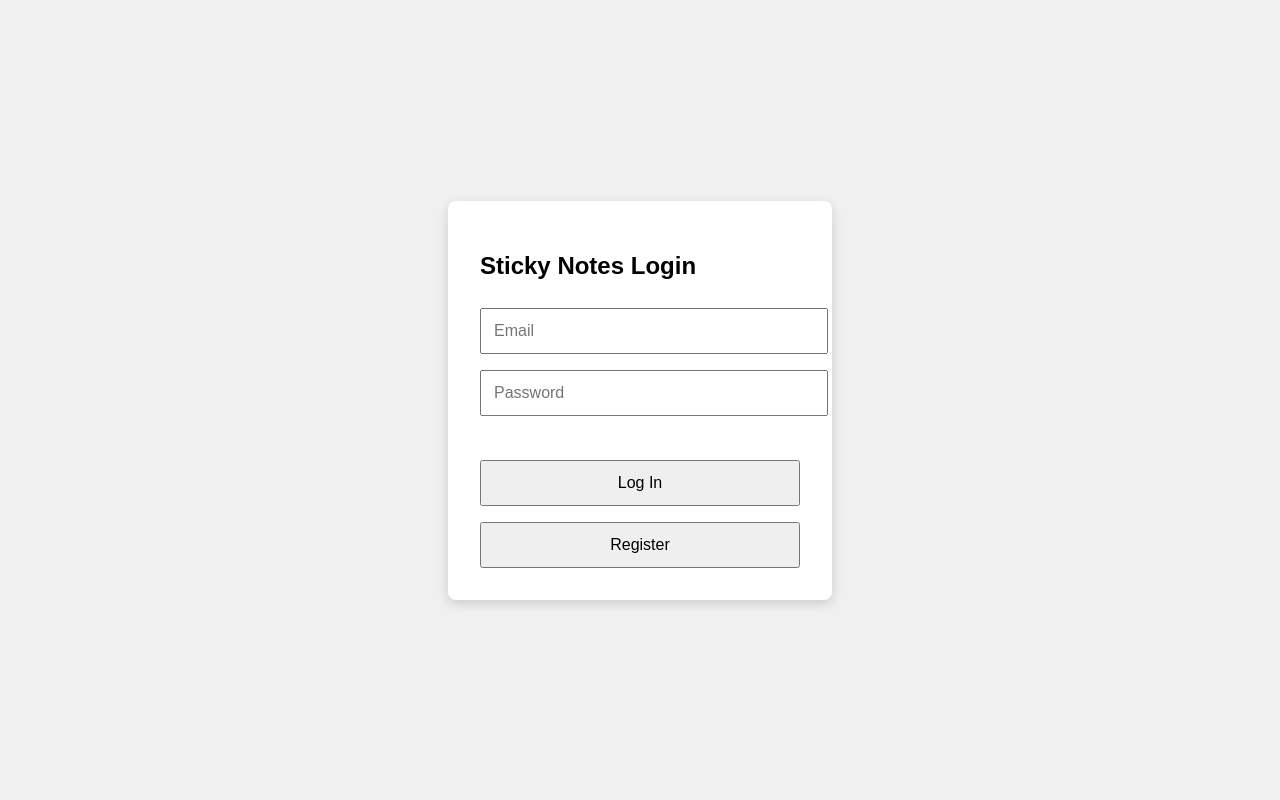
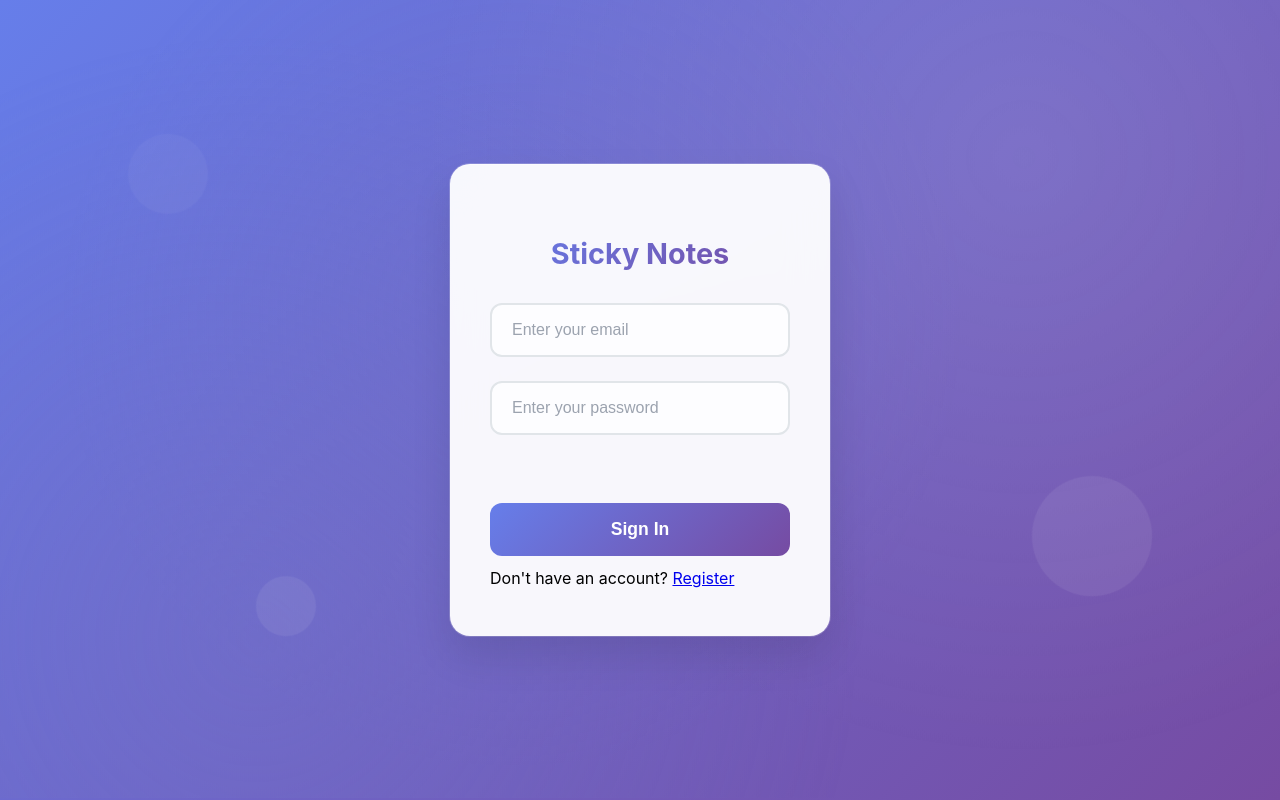
Before and after one commit to saisrikar8/sticky-notes, a website: page public/login.html in a window 1280 px wide. Drawn offline with Linux system fonts and the light colour scheme.

Commit message:
split register and login pages + better styling

```diff
--- a/index.cjs
+++ b/index.cjs
@@ -27,7 +27,9 @@ app.get('/', async (req, res) => {
 
     try {
         const decoded = jwt.verify(token, process.env.JWT_SIGN_KEY);
+        console.log(decoded);
         const user = await usersCollection.findOne({ _id: new ObjectId(userId) });
+        console.log(user);
 
         if (!user) {
             return res.redirect('/login');
@@ -44,6 +46,9 @@ app.get('/', async (req, res) => {
 
 app.get('/login', (req, res) => {
     res.sendFile(path.join(__dirname, 'public', 'login.html'));
+});
+app.get('/register', (req, res) => {
+    res.sendFile(path.join(__dirname, 'public', 'register.html'));
 });
 
 
--- a/package.json
+++ b/package.json
@@ -8,6 +8,10 @@
     "jsonwebtoken": "^9.0.2",
     "jwt-decode": "^4.0.0",
     "mongodb": "^6.17.0",
+    "nodemon": "^3.1.10",
     "path": "^0.12.7"
+  },
+  "scripts": {
+    "dev": "nodemon index.cjs"
   }
 }
--- a/public/login.html
+++ b/public/login.html
@@ -1,63 +1,298 @@
 <!DOCTYPE html>
 <html lang="en">
+
 <head>
   <meta charset="UTF-8" />
-  <title>Sticky Notes Login</title>
+  <title>Sticky Notes</title>
   <style>
+    * {
+      box-sizing: border-box;
+    }
+
     body {
       display: flex;
       height: 100vh;
       align-items: center;
       justify-content: center;
-      font-family: sans-serif;
+      font-family: -apple-system, BlinkMacSystemFont, 'Segoe UI', Roboto, Oxygen, Ubuntu, Cantarell, sans-serif;
       margin: 0;
-      background: #f0f0f0;
+      background: linear-gradient(135deg, #667eea 0%, #764ba2 100%);
+      position: relative;
+      overflow: hidden;
     }
+
+    body::before {
+      content: '';
+      position: absolute;
+      top: 0;
+      left: 0;
+      right: 0;
+      bottom: 0;
+      background:
+        radial-gradient(circle at 20% 80%, rgba(120, 119, 198, 0.3) 0%, transparent 50%),
+        radial-gradient(circle at 80% 20%, rgba(255, 255, 255, 0.1) 0%, transparent 50%),
+        radial-gradient(circle at 40% 40%, rgba(120, 119, 198, 0.2) 0%, transparent 50%);
+      animation: float 6s ease-in-out infinite;
+    }
+
+    @keyframes float {
+
+      0%,
+      100% {
+        transform: translateY(0px);
+      }
+
+      50% {
+        transform: translateY(-10px);
+      }
+    }
+
     #login-container {
-      background: white;
-      padding: 2rem;
-      border-radius: 8px;
-      box-shadow: 0 4px 12px rgba(0,0,0,0.15);
-      width: 320px;
+      background: rgba(255, 255, 255, 0.95);
+      backdrop-filter: blur(20px);
+      padding: 3rem 2.5rem;
+      border-radius: 20px;
+      box-shadow:
+        0 20px 40px rgba(0, 0, 0, 0.1),
+        0 0 0 1px rgba(255, 255, 255, 0.2),
+        inset 0 1px 0 rgba(255, 255, 255, 0.4);
+      width: 380px;
+      position: relative;
+      transform: translateY(0);
+      transition: all 0.3s ease;
+      z-index: 1;
     }
+
+    #login-container:hover {
+      transform: translateY(-5px);
+      box-shadow:
+        0 30px 60px rgba(0, 0, 0, 0.15),
+        0 0 0 1px rgba(255, 255, 255, 0.2),
+        inset 0 1px 0 rgba(255, 255, 255, 0.4);
+    }
+
+    h2 {
+      text-align: center;
+      margin-bottom: 2rem;
+      color: #333;
+      font-weight: 700;
+      font-size: 1.8rem;
+      background: linear-gradient(135deg, #667eea, #764ba2);
+      -webkit-background-clip: text;
+      -webkit-text-fill-color: transparent;
+      background-clip: text;
+    }
+
+    .input-group {
+      position: relative;
+      margin: 1.5rem 0;
+    }
+
     input {
       width: 100%;
-      padding: 0.75rem;
-      margin: 0.5rem 0;
+      padding: 1rem 1.25rem;
       font-size: 1rem;
+      border: 2px solid #e1e5e9;
+      border-radius: 12px;
+      background: rgba(255, 255, 255, 0.8);
+      transition: all 0.3s ease;
+      outline: none;
     }
+
+    input:focus {
+      border-color: #667eea;
+      background: white;
+      box-shadow: 0 0 0 3px rgba(102, 126, 234, 0.1);
+      transform: translateY(-2px);
+    }
+
+    input::placeholder {
+      color: #9ca3af;
+      transition: opacity 0.3s ease;
+    }
+
+    input:focus::placeholder {
+      opacity: 0.7;
+    }
+
     button {
       width: 100%;
-      padding: 0.75rem;
-      margin-top: 1rem;
-      font-size: 1rem;
+      padding: 1rem;
+      margin: 0.75rem 0;
+      font-size: 1.1rem;
+      font-weight: 600;
       cursor: pointer;
+      border: none;
+      border-radius: 12px;
+      transition: all 0.3s ease;
+      position: relative;
+      overflow: hidden;
     }
+
+    button::before {
+      content: '';
+      position: absolute;
+      top: 0;
+      left: -100%;
+      width: 100%;
+      height: 100%;
+      background: linear-gradient(90deg, transparent, rgba(255, 255, 255, 0.3), transparent);
+      transition: left 0.5s;
+    }
+
+    button:hover::before {
+      left: 100%;
+    }
+
+    #loginBtn {
+      background: linear-gradient(135deg, #667eea 0%, #764ba2 100%);
+      color: white;
+      margin-top: 1.5rem;
+    }
+
+    #loginBtn:hover {
+      transform: translateY(-2px);
+      box-shadow: 0 10px 25px rgba(102, 126, 234, 0.3);
+    }
+
+    #loginBtn:active {
+      transform: translateY(0);
+    }
+
+    #registerBtn {
+      background: transparent;
+      color: #667eea;
+      border: 2px solid #667eea;
+    }
+
+    #registerBtn:hover {
+      background: #667eea;
+      color: white;
+      transform: translateY(-2px);
+      box-shadow: 0 10px 25px rgba(102, 126, 234, 0.2);
+    }
+
+    #registerBtn:active {
+      transform: translateY(0);
+    }
+
     #error {
-      color: red;
+      color: #ef4444;
       min-height: 1.2rem;
+      font-size: 0.9rem;
+      margin-top: 0.5rem;
+      opacity: 0;
+      transform: translateY(-10px);
+      transition: all 0.3s ease;
+    }
+
+    #error.show {
+      opacity: 1;
+      transform: translateY(0);
+    }
+
+    .floating-shapes {
+      position: absolute;
+      top: 0;
+      left: 0;
+      width: 100%;
+      height: 100%;
+      overflow: hidden;
+      z-index: 0;
+    }
+
+    .shape {
+      position: absolute;
+      background: rgba(255, 255, 255, 0.1);
+      border-radius: 50%;
+      animation: floatShapes 8s infinite ease-in-out;
+    }
+
+    .shape:nth-child(1) {
+      width: 80px;
+      height: 80px;
+      top: 20%;
+      left: 10%;
+      animation-delay: 0s;
+    }
+
+    .shape:nth-child(2) {
+      width: 120px;
+      height: 120px;
+      top: 60%;
+      right: 10%;
+      animation-delay: -2s;
+    }
+
+    .shape:nth-child(3) {
+      width: 60px;
+      height: 60px;
+      bottom: 20%;
+      left: 20%;
+      animation-delay: -4s;
+    }
+
+    @keyframes floatShapes {
+
+      0%,
+      100% {
+        transform: translateY(0px) rotate(0deg);
+        opacity: 0.7;
+      }
+
+      50% {
+        transform: translateY(-30px) rotate(180deg);
+        opacity: 0.3;
+      }
+    }
+
+    @media (max-width: 480px) {
+      #login-container {
+        width: 90%;
+        padding: 2rem 1.5rem;
+      }
     }
   </style>
 </head>
+
 <body>
+  <div class="floating-shapes">
+    <div class="shape"></div>
+    <div class="shape"></div>
+    <div class="shape"></div>
+  </div>
+
   <div id="login-container">
-  <h2>Sticky Notes Login</h2>
-  <input type="email" id="email" placeholder="Email" required />
-  <input type="password" id="password" placeholder="Password" required />
+    <h2>Sticky Notes</h2>
+    <div class="input-group">
+      <input type="email" id="email" placeholder="Enter your email" required />
+    </div>
+    <div class="input-group">
+      <input type="password" id="password" placeholder="Enter your password" required />
+    </div>
     <div id="error"></div>
-  <button id="loginBtn">Log In</button>
-  <button id="registerBtn">Register</button>
+    <button id="loginBtn">Sign In</button>
+    <div>Don't have an account? <a href="/register">Register</a></div>
   </div>
 
   <script>
+    function showError(message) {
+      const errorEl = document.getElementById('error');
+      errorEl.textContent = message;
+      errorEl.classList.add('show');
+      setTimeout(() => {
+        errorEl.classList.remove('show');
+      }, 4000);
+    }
+
     async function login() {
       const email = document.getElementById('email').value.trim();
       const password = document.getElementById('password').value.trim();
       const errorEl = document.getElementById('error');
-    errorEl.textContent = '';
+      errorEl.classList.remove('show');
 
       if (!email || !password) {
-      errorEl.textContent = 'Please fill in both fields.';
+        showError('Please fill in both fields.');
         return;
       }
 
@@ -72,44 +307,22 @@
         if (res.ok) {
           window.location.href = '/';
         } else {
-        errorEl.textContent = data.message || 'Login failed.';
+          showError(data.message || 'Login failed.');
         }
       } catch (e) {
-      errorEl.textContent = 'Network error.';
-    }
-  }
-
-  async function register() {
-    const email = document.getElementById('email').value.trim();
-    const password = document.getElementById('password').value.trim();
-    const errorEl = document.getElementById('error');
-    errorEl.textContent = '';
-
-    if (!email || !password) {
-      errorEl.textContent = 'Please fill in both fields.';
-      return;
-    }
-
-    try {
-      const res = await fetch('/api/register', {
-        method: 'POST',
-        headers: { 'Content-Type': 'application/json' },
-        credentials: 'include',
-        body: JSON.stringify({ email, password }),
-      });
-      const data = await res.json();
-      if (res.ok) {
-        window.location.href = '/';
-      } else {
-        errorEl.textContent = data.message || 'Registration failed.';
-      }
-    } catch (e) {
-      errorEl.textContent = 'Network error.';
+        showError('Network error.');
       }
     }
 
     document.getElementById('loginBtn').addEventListener('click', login);
-  document.getElementById('registerBtn').addEventListener('click', register);
+
+    // Add enter key support
+    document.addEventListener('keypress', function (e) {
+      if (e.key === 'Enter') {
+        login();
+      }
+    });
   </script>
 </body>
+
 </html>
```
Also changed, not shown: public/register.html (added, +330 -0 lines), 2 other files. Lines whose indentation alone changed are shown as unchanged.
